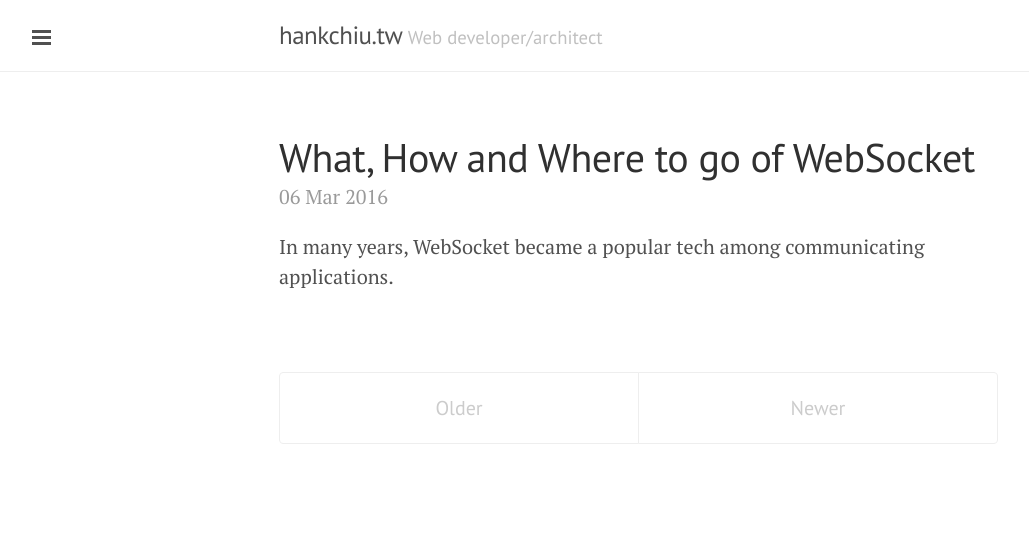
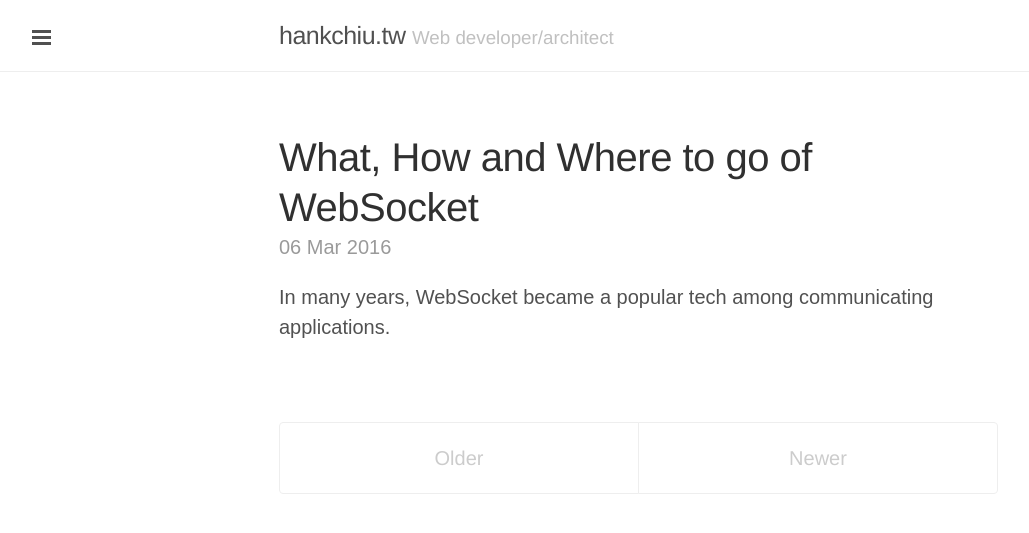
Before and after one commit to hankchiutw/hankchiutw.github.io, a Jekyll site: the page built from index.html, in a window 1280 px wide. Shown: the top 533 px of the page, without its empty margins (1-1030 px from the left). Built offline with Jekyll 4.4.1, drawn with Linux system fonts in a browser that asks for light colours; some web fonts are replaced; the list of posts is cut into pages by our own code.

Commit message:
Update head.html

```diff
--- a/_includes/head.html
+++ b/_includes/head.html
@@ -17,7 +17,7 @@
   <link rel="stylesheet" href="/public/css/poole.css">
   <link rel="stylesheet" href="/public/css/syntax.css">
   <link rel="stylesheet" href="/public/css/lanyon.css">
-  <link rel="stylesheet" href="http://fonts.googleapis.com/css?family=PT+Serif:400,400italic,700|PT+Sans:400">
+  <link rel="stylesheet" href="/public/css/main.css">
 
   <!-- Icons -->
   <link rel="apple-touch-icon-precomposed" sizes="144x144" href="/public/apple-touch-icon-144-precomposed.png">
```
